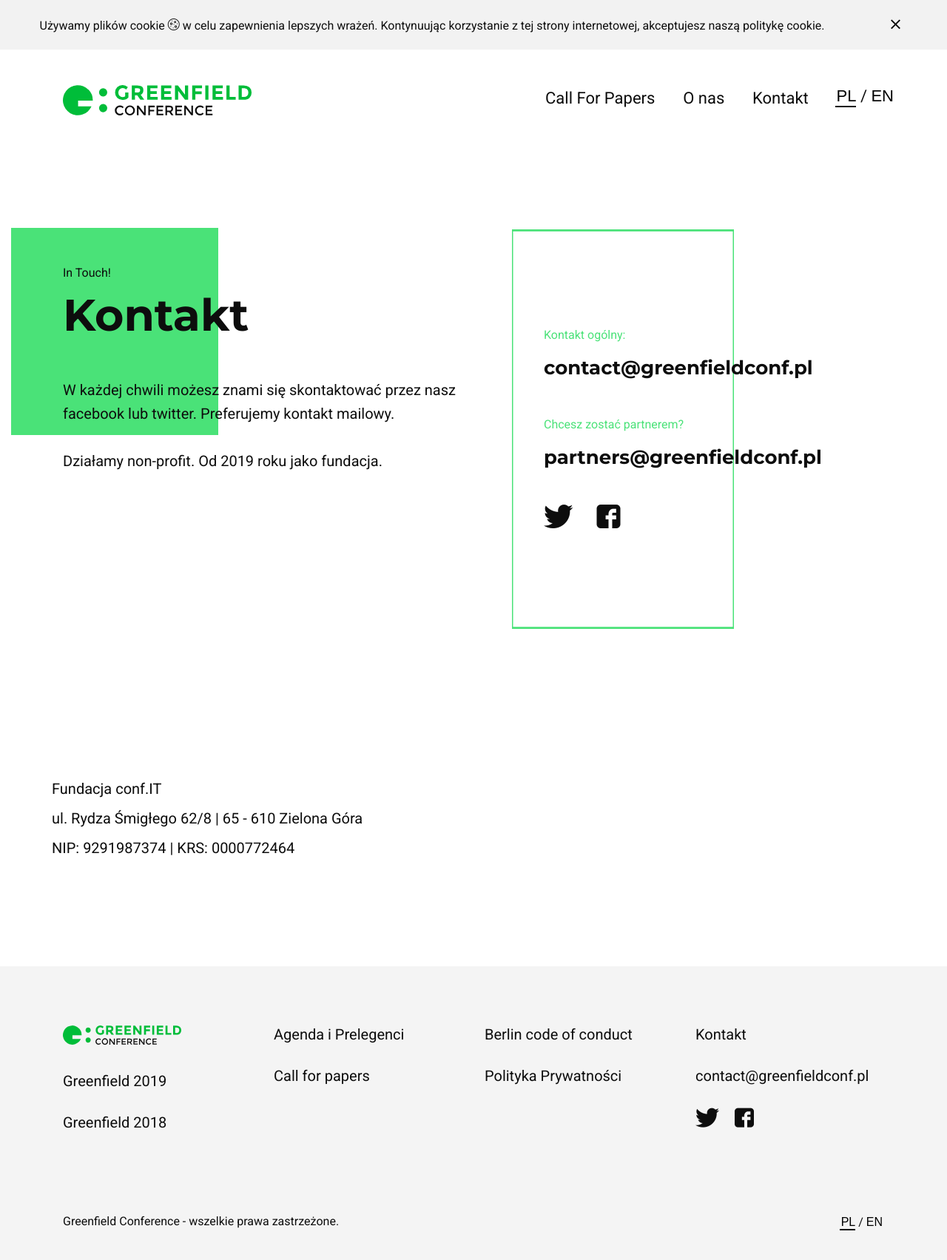
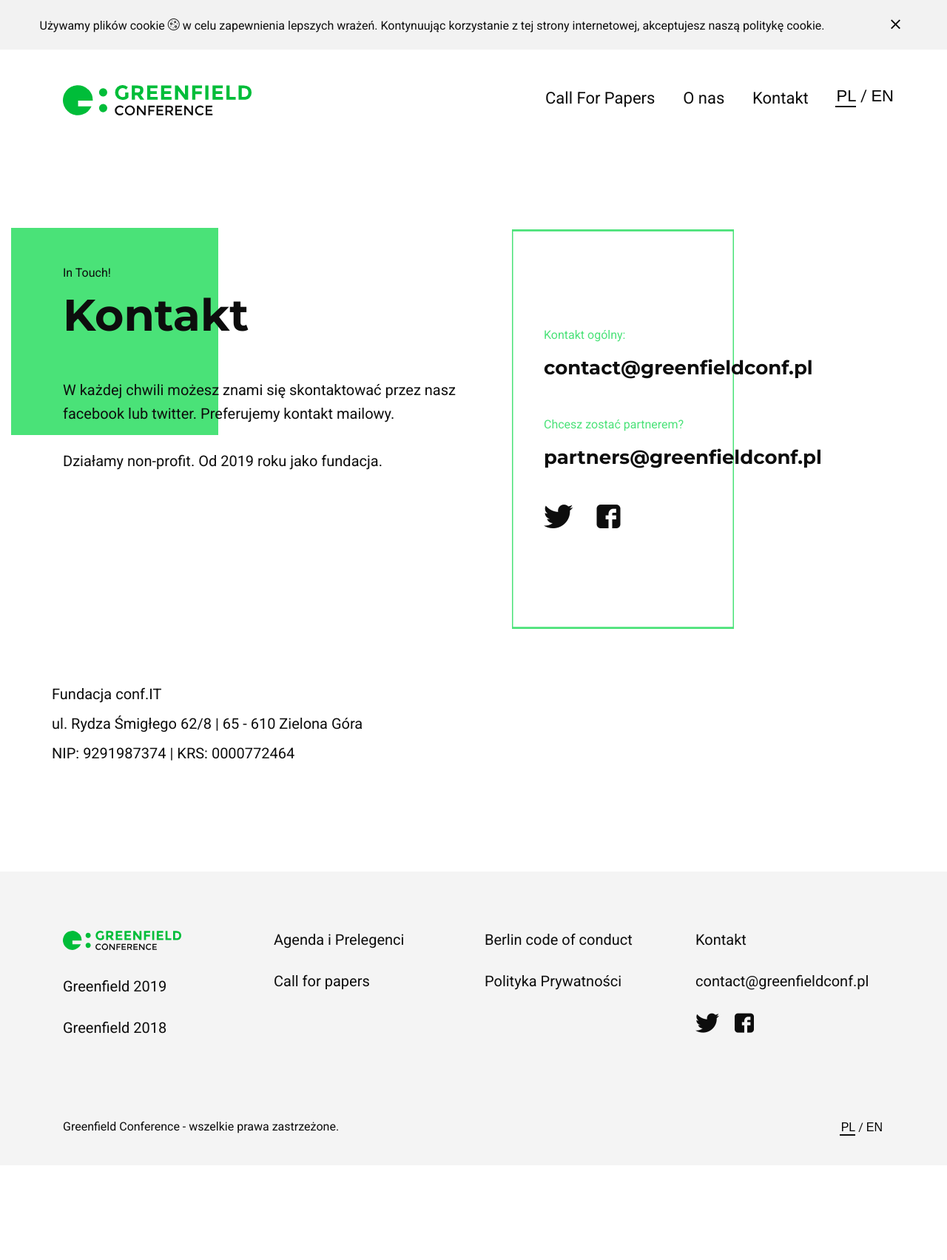
Before and after one commit to freud/GreenfieldConf, a Jekyll site: the page built from pages/contact.html, in a window 1280 px wide. Shown: the whole page at 74% size. Built offline with Jekyll 4.4.1, drawn with Linux system fonts in a browser that asks for light colours; some web fonts are replaced; after the commit the page ends 1575 px from its top, so only the background shows below that.

Commit message:
Contact page padding fix

```diff
--- a/pages/contact.html
+++ b/pages/contact.html
@@ -52,7 +52,7 @@ style: contact
     </div>
 </section>
 
-<section class="section container">
+<section class="section container pt-0">
     <p class="font-smaller mb-8">Fundacja conf.IT</p>
     <p class="font-smaller mb-8">ul. Rydza Śmigłego 62/8 | 65 - 610 Zielona Góra</p>
     <p class="font-smaller mb-0">NIP: 9291987374 | KRS: 0000772464</p>
```
